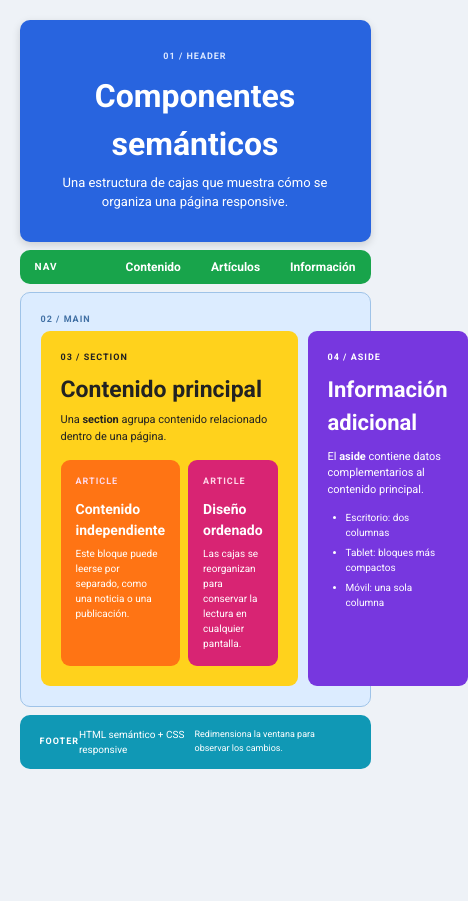
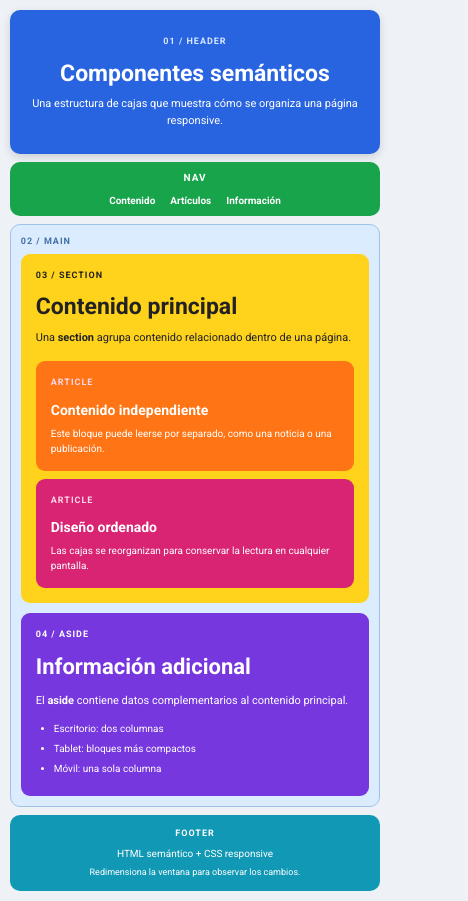
Before and after one commit to wdtuero2026-beep/prueba_practica, a plain HTML site: page index.html in a window 390 px wide. Shown: the whole page, 468 px wide, since content can reach past the window. Before the commit the page ends 844 px from the top, so only its background shows below. Drawn offline with Linux system fonts and the light colour scheme.

Commit message:
aplicacion de media queries

```diff
--- a/css/styles.css
+++ b/css/styles.css
@@ -204,3 +204,94 @@ body {
 .caja-footer small {
   font-size: 9px;
 }
+
+/* ==============================
+   RESPONSIVE - TABLET
+============================== */
+
+@media (max-width: 800px) {
+
+  .contenedor {
+    width: 94%;
+  }
+
+  .contenido-principal {
+    grid-template-columns: 1fr;
+  }
+
+  .caja-aside {
+    width: 100%;
+  }
+
+  .caja-header h1 {
+    font-size: 27px;
+  }
+
+}
+
+
+/* ==============================
+   RESPONSIVE - CELULAR
+============================== */
+
+@media (max-width: 600px) {
+
+  .contenedor {
+    width: 95%;
+    margin: 10px auto;
+  }
+
+  .caja-header {
+    padding: 25px 15px;
+  }
+
+  .caja-header h1 {
+    font-size: 23px;
+  }
+
+  .caja-header p {
+    font-size: 11px;
+  }
+
+  .caja-nav {
+    flex-direction: column;
+    gap: 8px;
+  }
+
+  .enlaces {
+    gap: 15px;
+    flex-wrap: wrap;
+    justify-content: center;
+  }
+
+  .enlaces a {
+    font-size: 10px;
+  }
+
+  .contenido-principal {
+    padding: 10px;
+  }
+
+  .caja-section {
+    padding: 15px;
+  }
+
+  .articulos {
+    grid-template-columns: 1fr;
+  }
+
+  .caja-article {
+    min-height: auto;
+  }
+
+  .caja-aside {
+    padding: 15px;
+  }
+
+  .caja-footer {
+    flex-direction: column;
+    gap: 5px;
+    text-align: center;
+  }
+
+}
```
